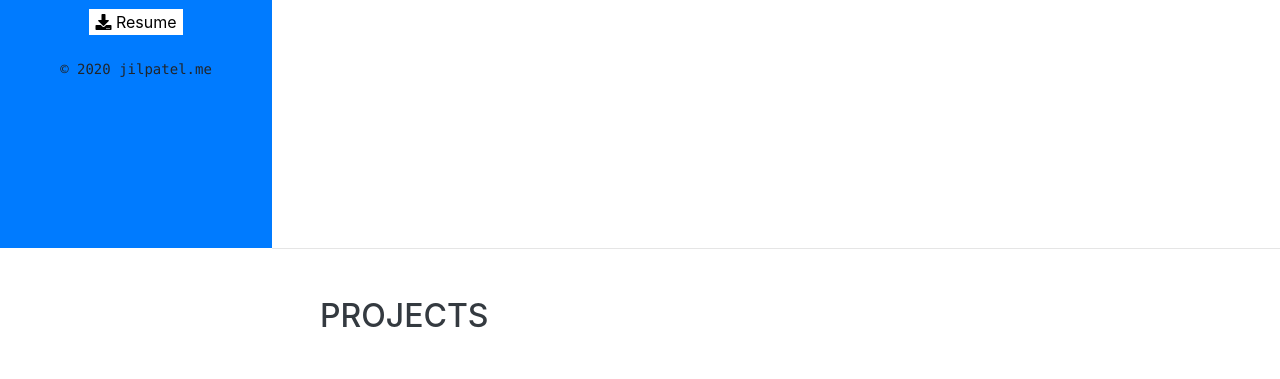
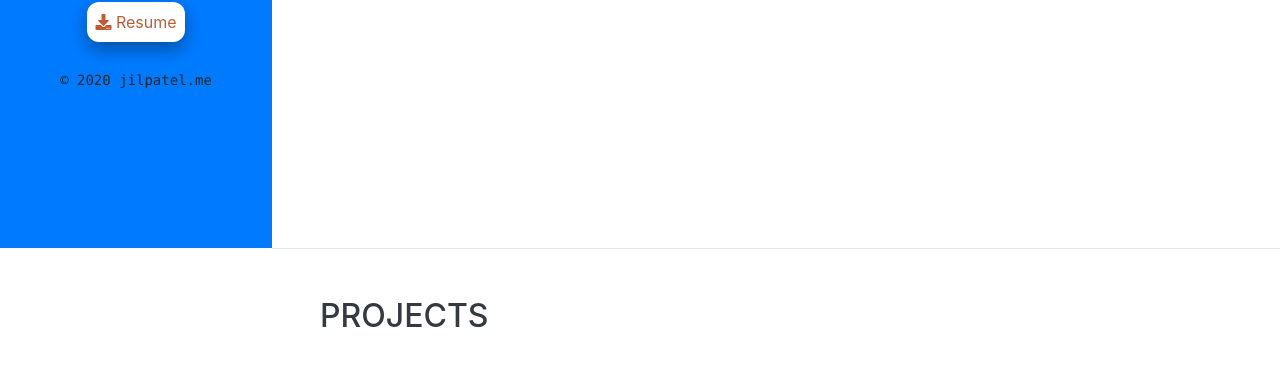
Before and after one commit to jilpatel13/Personal-Portfolio, a website with bundled scripts: page index.html in a window 1280 px wide. Shown: the part 552-931 px from the top of the page. Built offline with nearby package versions, Linux system fonts and the light colour scheme; a web font is replaced by a local one.

Commit message:
Update index.html

```diff
--- a/index.html
+++ b/index.html
@@ -54,8 +54,7 @@
         </li>
         &nbsp;
         <li class="button_resume">
-          <button class="button button4" style="background-color: rgb(255, 255, 255); border: none;
-          title="Download Resume";
+          <button class="button button4" title="Download Resume" style="background-color: rgb(255, 255, 255); border: none;
           color: #BD5D38;
           transition-duration: 0.4s;
           box-shadow: 0 8px 16px 0 rgba(0, 0, 0, 0.2), 0 6px 20px 0 rgba(21, 20, 20, 0.19);
```
